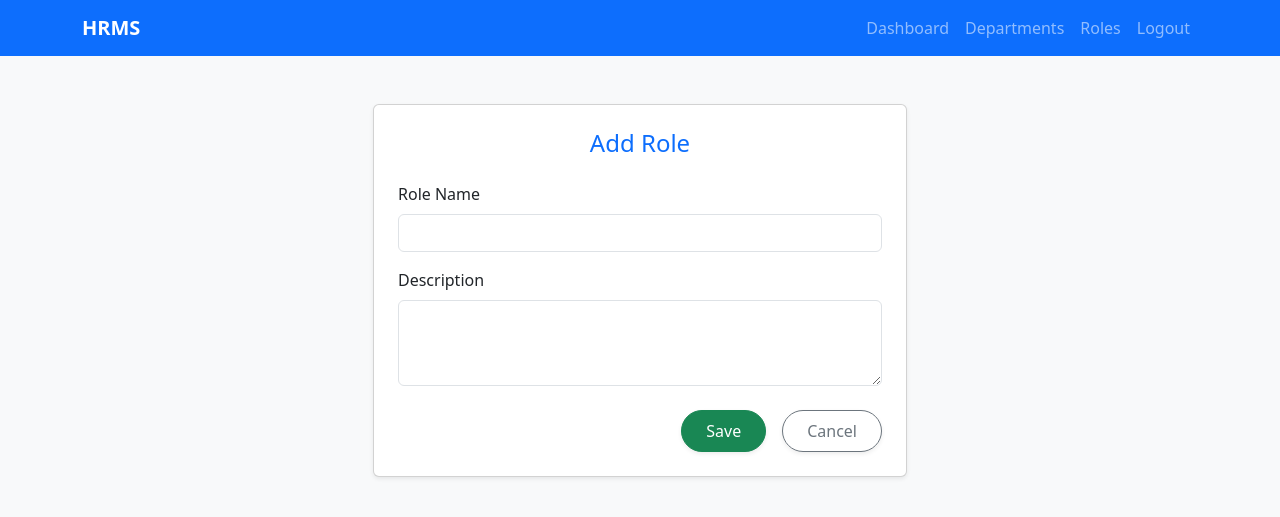
After one commit to rbpatade98/HRMS, a Django app: page /departments/roles/add/ in a window 1280 px wide. The commit adds this page. Shown: the top 517 px of the page. Run offline with Django 5.2, Linux system fonts and the light colour scheme; a user stored in the database is signed in.

Commit message:
Add Role module with CRUD, templates, and migration

```diff
--- a/departments/forms.py
+++ b/departments/forms.py
@@ -1,5 +1,6 @@
 from django import forms
 from .models import Department
+from .models import Role
 
 class DepartmentForm(forms.ModelForm):
     class Meta:
@@ -10,3 +11,12 @@ class DepartmentForm(forms.ModelForm):
             'description': forms.Textarea(attrs={'class': 'form-control', 'rows': 3}),
             'status': forms.CheckboxInput(attrs={'class': 'form-check-input'}),
         }
+
+class RoleForm(forms.ModelForm):
+    class Meta:
+        model = Role
+        fields = ['role_name', 'description']
+        widgets = {
+            'role_name': forms.TextInput(attrs={'class': 'form-control'}),
+            'description': forms.Textarea(attrs={'class': 'form-control', 'rows': 3}),
+        }
--- a/departments/models.py
+++ b/departments/models.py
@@ -10,3 +10,14 @@ class Department(models.Model):
 
     def __str__(self):
         return self.dept_name
+
+
+class Role(models.Model):
+    role_id = models.AutoField(primary_key=True)
+    role_name = models.CharField(max_length=100, unique=True)
+    description = models.CharField(max_length=200, blank=True, null=True)
+    created_at = models.DateTimeField(auto_now_add=True)
+    updated_at = models.DateTimeField(auto_now=True)
+
+    def __str__(self):
+        return self.role_name
--- a/departments/urls.py
+++ b/departments/urls.py
@@ -12,4 +12,11 @@ urlpatterns = [
     path('departments/add/', views.department_create, name='department_add'),
     path('departments/edit/<int:pk>/', views.department_update, name='department_edit'),
     path('departments/delete/<int:pk>/', views.department_delete, name='department_delete'),
+
+    # Roles
+    path('roles/', views.role_list, name='role_list'),
+    path('roles/add/', views.role_create, name='role_add'),
+    path('roles/edit/<int:pk>/', views.role_update, name='role_edit'),
+    path('roles/delete/<int:pk>/', views.role_delete, name='role_delete'),
+
 ]
--- a/departments/views.py
+++ b/departments/views.py
@@ -112,3 +112,60 @@ def department_list(request):
     else:
         departments = Department.objects.all()
     return render(request, 'departments/department_list.html', {'departments': departments, 'query': query})
+
+
+#Roles view
+from .models import Role
+from .forms import RoleForm
+
+@login_required
+@user_passes_test(admin_check)
+def role_list(request):
+    roles = Role.objects.all()
+    return render(request, 'departments/role_list.html', {'roles': roles})
+
+@login_required
+@user_passes_test(admin_check)
+def role_create(request):
+    if request.method == 'POST':
+        form = RoleForm(request.POST)
+        if form.is_valid():
+            form.save()
+            messages.success(request, "Role added successfully.")
+            return redirect('role_list')
+    else:
+        form = RoleForm()
+    return render(request, 'departments/role_form.html', {'form': form})
+
+@login_required
+@user_passes_test(admin_check)
+def role_update(request, pk):
+    role = get_object_or_404(Role, pk=pk)
+    if request.method == 'POST':
+        form = RoleForm(request.POST, instance=role)
+        if form.is_valid():
+            form.save()
+            messages.success(request, "Role updated successfully.")
+            return redirect('role_list')
+    else:
+        form = RoleForm(instance=role)
+    return render(request, 'departments/role_form.html', {'form': form})
+
+@login_required
+@user_passes_test(admin_check)
+def role_delete(request, pk):
+    role = get_object_or_404(Role, pk=pk)
+    if request.method == 'POST':
+        role.delete()
+        messages.success(request, "Role deleted successfully.")
+        return redirect('role_list')
+    return render(request, 'departments/role_confirm_delete.html', {'role': role})
+
+
+def role_list(request):
+    query = request.GET.get('q')
+    if query:
+        roles = Role.objects.filter(role_name__icontains=query)
+    else:
+        roles = Role.objects.all()
+    return render(request, 'departments/role_list.html', {'roles': roles, 'query': query})
--- a/templates/departments/base.html
+++ b/templates/departments/base.html
@@ -40,6 +40,10 @@
                         <a class="nav-link {% if request.resolver_match.url_name == 'department_list' %}active{% endif %}" href="{% url 'department_list' %}">Departments</a>
                     </li>
                     <li class="nav-item">
+                        <a class="nav-link {% if request.resolver_match.url_name == 'role_list' %}active{% endif %}" href="{% url 'role_list' %}">Roles</a>
+                    </li>
+
+                    <li class="nav-item">
                         <a class="nav-link" href="{% url 'logout' %}">Logout</a>
                     </li>
                 {% else %}
--- /dev/null
+++ b/templates/departments/role_form.html
@@ -0,0 +1,36 @@
+{% extends 'departments/base.html' %}
+{% block title %}{% if form.instance.pk %}Edit{% else %}Add{% endif %} Role{% endblock %}
+
+{% block content %}
+<div class="container mt-5">
+    <div class="row justify-content-center">
+        <div class="col-md-6">
+            <div class="card shadow-sm rounded p-4">
+                <h4 class="text-center mb-4 text-primary">
+                    {% if form.instance.pk %}Edit{% else %}Add{% endif %} Role
+                </h4>
+
+                <form method="post">
+                    {% csrf_token %}
+
+                    <div class="mb-3">
+                        <label class="form-label">Role Name</label>
+                        {{ form.role_name }}
+                    </div>
+
+                    <div class="mb-3">
+                        <label class="form-label">Description</label>
+                        {{ form.description }}
+                    </div>
+
+                    <div class="d-flex gap-3 justify-content-end mt-4">
+                        <button type="submit" class="btn btn-success px-4 py-2 rounded-pill shadow-sm">Save</button>
+                        <a href="{% url 'role_list' %}" class="btn btn-outline-secondary px-4 py-2 rounded-pill shadow-sm">Cancel</a>
+                    </div>
+
+                </form>
+            </div>
+        </div>
+    </div>
+</div>
+{% endblock %}
```
Also changed, not shown: departments/admin.py (+9 -0 lines), templates/departments/dashboard.html (+5 -5 lines), templates/departments/role_confirm_delete.html (added, +26 -0 lines), templates/departments/role_list.html (added, +58 -0 lines), db.sqlite3, departments/migrations/0003_role.py (added).
